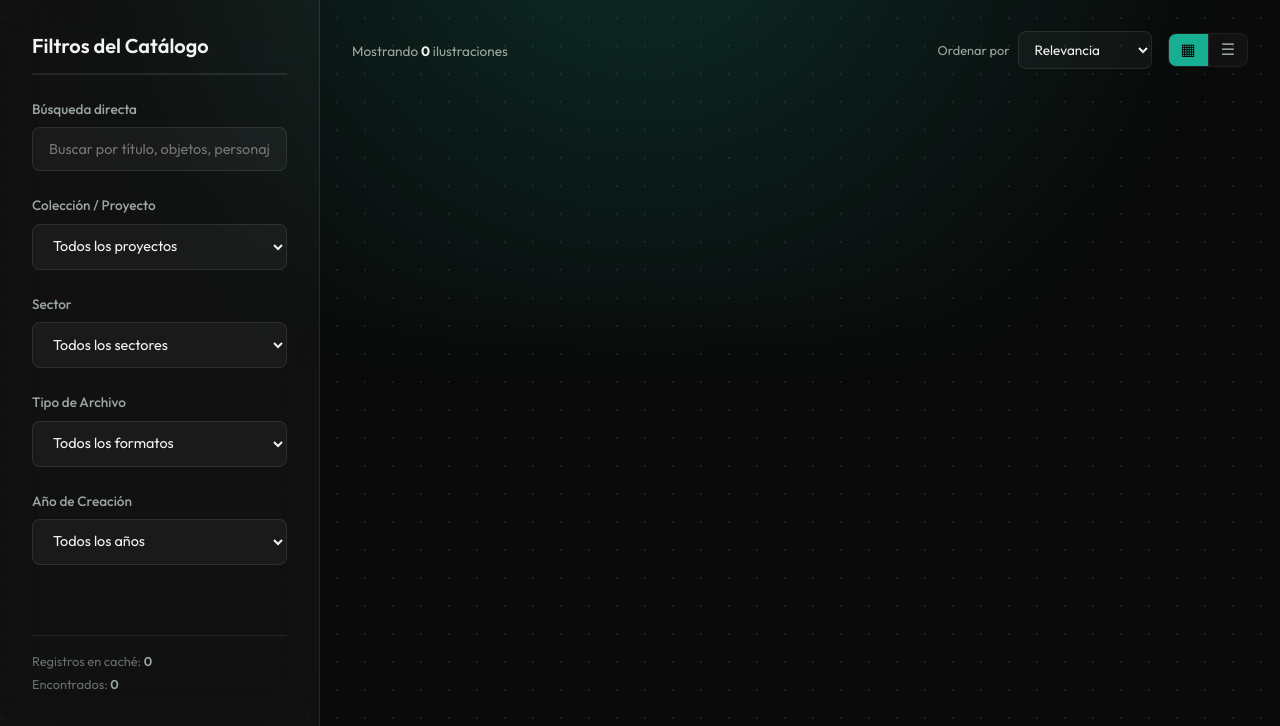
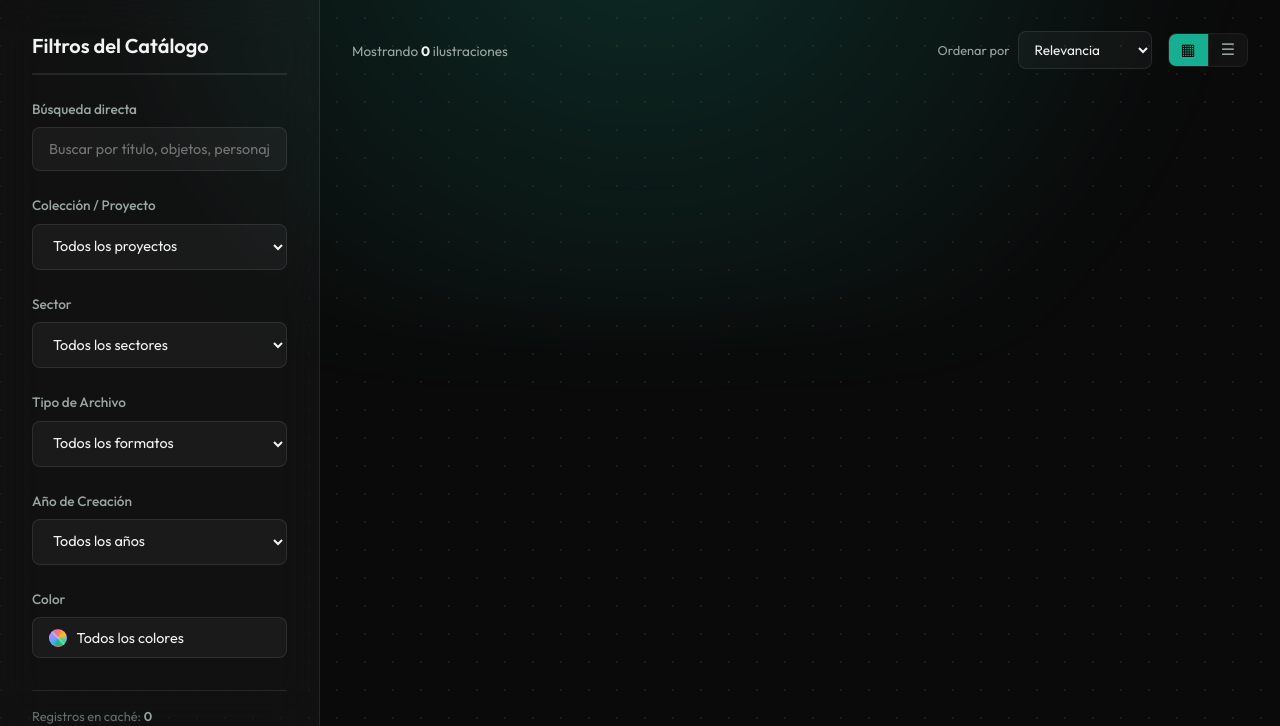
Before and after one commit to omargchibi/portal-ilustraciones, a Flask app: page / in a window 1280 px wide. Shown: the part 375-1101 px from the top of the page. Run offline with Flask 3, Linux system fonts and the light colour scheme; the visitor is signed in with stand-in values (Sample User, id 1); some libraries are stand-ins or nearby versions.

Commit message:
Agregar búsqueda por color usando la columna "Paleta de Color"
- Nuevo filtro "Color" en el sidebar con un selector visual completo
  (gradiente + tono + swatches + hex) usando Pickr vía CDN, sobre el
  mismo tema oscuro/vidrio del resto del sitio.
- static/script.js parsea los hex de item.paleta_color (tolerante a
  1, 3 o más colores por ítem) y filtra por distancia de color
  perceptual (fórmula "redmean"), sin tocar app.py ya que ese campo
  ya se leía del Sheet.
- Cuando el orden es "Relevancia" y hay un color activo, los
  resultados se ordenan por cercanía de color; el resto de los
  órdenes explícitos no se alteran.

Co-Authored-By: Claude Sonnet 5 <noreply@anthropic.com>

```diff
--- a/static/script.js
+++ b/static/script.js
@@ -6,6 +6,12 @@ const itemsPorPagina = 40;
 let debounceTimer;
 let vistaActual = 'grid'; // 'grid' | 'list'
 let ordenActual = 'relevancia';
+let colorSeleccionado = null; // hex normalizado (#rrggbb) o null
+
+// Distancia máxima (fórmula "redmean") para considerar que un color de la paleta
+// de un ítem coincide con el color buscado. Valor inicial estimado a ojo: ajustar
+// una vez probado contra los datos reales del Sheet.
+const UMBRAL_DISTANCIA_COLOR = 100;
 
 // Lista fija de sectores disponibles para el filtro (no se derivan de los datos)
 const SECTORES_DISPONIBLES = [
@@ -66,6 +72,10 @@ const projectFilter = document.getElementById('project-filter');
 const sectorFilter = document.getElementById('sector-filter');
 const extensionFilter = document.getElementById('extension-filter');
 const yearFilter = document.getElementById('year-filter');
+const colorFilterTrigger = document.getElementById('color-filter-trigger');
+const colorFilterSwatch = document.getElementById('color-filter-swatch');
+const colorFilterLabel = document.getElementById('color-filter-label');
+const colorFilterClear = document.getElementById('color-filter-clear');
 const syncBtn = document.getElementById('sync-btn');
 
 // Modal
@@ -265,10 +275,59 @@ function parsearFechaCreacion(fechaStr) {
     return isNaN(fecha.getTime()) ? null : fecha;
 }
 
+// --- BÚSQUEDA POR COLOR ---
+
+// El campo "paleta_color" trae colores hex separados por coma o punto y coma
+// (ej. "#3A5F2B, #8B4513, #D4A857"). Se descarta cualquier token que no sea un
+// hex válido, ya que el formato de la columna todavía no está 100% estandarizado.
+function parsearPaletaColor(paletaStr) {
+    if (!paletaStr) return [];
+    return paletaStr
+        .split(/[,;]/)
+        .map(token => token.trim())
+        .filter(token => /^#?[0-9a-f]{6}$/i.test(token))
+        .map(token => '#' + token.replace('#', '').toLowerCase());
+}
+
+function hexARgb(hex) {
+    const valor = hex.replace('#', '');
+    return {
+        r: parseInt(valor.substring(0, 2), 16),
+        g: parseInt(valor.substring(2, 4), 16),
+        b: parseInt(valor.substring(4, 6), 16),
+    };
+}
+
+// Distancia perceptual "redmean" entre dos colores hex (fórmula usada por ImageMagick).
+// Cuanto menor el valor, más parecidos son los colores.
+function distanciaColor(hexA, hexB) {
+    const a = hexARgb(hexA);
+    const b = hexARgb(hexB);
+    const rMedio = (a.r + b.r) / 2;
+    const dR = a.r - b.r;
+    const dG = a.g - b.g;
+    const dB = a.b - b.b;
+    return Math.sqrt((2 + rMedio / 256) * dR * dR + 4 * dG * dG + (2 + (255 - rMedio) / 256) * dB * dB);
+}
+
+// Menor distancia entre el color buscado y cualquiera de los colores de la paleta del ítem.
+function distanciaMinimaColor(item, hexSeleccionado) {
+    const colores = parsearPaletaColor(item.paleta_color);
+    if (colores.length === 0) return Infinity;
+    return Math.min(...colores.map(c => distanciaColor(c, hexSeleccionado)));
+}
+
 // --- ORDENAMIENTO ---
 
 function ordenarIlustraciones(lista) {
-    if (ordenActual === 'relevancia') return lista;
+    if (ordenActual === 'relevancia') {
+        // Sin un orden explícito, si hay un color buscado se muestran primero
+        // las coincidencias más parecidas.
+        if (colorSeleccionado) {
+            return [...lista].sort((a, b) => distanciaMinimaColor(a, colorSeleccionado) - distanciaMinimaColor(b, colorSeleccionado));
+        }
+        return lista;
+    }
 
     const copia = [...lista];
 
@@ -336,6 +395,10 @@ function aplicarFiltros() {
             const fechaParseada = parsearFechaCreacion(item.fecha);
             if (!fechaParseada || String(fechaParseada.getFullYear()) !== anio) return false;
         }
+
+        // 6. Filtro de Color (coincide si algún color de la paleta del ítem está
+        // suficientemente cerca del color seleccionado)
+        if (colorSeleccionado && distanciaMinimaColor(item, colorSeleccionado) > UMBRAL_DISTANCIA_COLOR) return false;
 
         return true;
     });
@@ -594,6 +657,67 @@ function aplicarVista(modo) {
     viewListBtn.setAttribute('aria-pressed', String(esLista));
 }
 
+// --- SELECTOR DE COLOR (Pickr) ---
+
+let pickrColor = null;
+
+function actualizarTriggerColor() {
+    if (colorSeleccionado) {
+        colorFilterSwatch.style.background = colorSeleccionado;
+        colorFilterLabel.textContent = colorSeleccionado;
+        colorFilterClear.hidden = false;
+    } else {
+        colorFilterSwatch.style.background = '';
+        colorFilterLabel.textContent = 'Todos los colores';
+        colorFilterClear.hidden = true;
+    }
+}
+
+function inicializarColorPicker() {
+    pickrColor = Pickr.create({
+        el: '#color-picker-anchor',
+        theme: 'classic',
+        default: '#18ae91',
+        swatches: [
+            '#F87171', '#FB923C', '#FBBF24', '#FACC15', '#A3E635',
+            '#34D399', '#18AE91', '#22D3EE', '#60A5FA', '#818CF8',
+            '#A78BFA', '#E879F9', '#F472B6', '#FFFFFF', '#111111'
+        ],
+        components: {
+            preview: true,
+            opacity: false,
+            hue: true,
+            interaction: {
+                hex: true,
+                input: true,
+                save: true,
+                clear: true,
+            },
+        },
+    });
+
+    pickrColor.on('save', (color) => {
+        colorSeleccionado = color.toHEXA().toString().toLowerCase();
+        actualizarTriggerColor();
+        aplicarFiltros();
+        pickrColor.hide();
+    });
+
+    pickrColor.on('clear', () => {
+        colorSeleccionado = null;
+        actualizarTriggerColor();
+        aplicarFiltros();
+    });
+
+    colorFilterTrigger.addEventListener('click', () => pickrColor.show());
+    colorFilterClear.addEventListener('click', (e) => {
+        e.stopPropagation();
+        colorSeleccionado = null;
+        actualizarTriggerColor();
+        aplicarFiltros();
+    });
+}
+
 // --- EVENTOS Y ESCUCHAS ---
 
 searchInput.addEventListener('input', () => {
@@ -651,6 +775,9 @@ syncBtn.addEventListener('click', async () => {
 // Restaurar preferencia de vista (grid/lista) guardada
 aplicarVista(localStorage.getItem('vistaGaleria') || 'grid');
 
+// Inicializar el selector de color (no depende de la carga de datos)
+inicializarColorPicker();
+
 // Observar los elementos estáticos con animación de aparición (hero, sidebar)
 document.addEventListener('DOMContentLoaded', () => {
     document.querySelectorAll('.reveal').forEach(el => revealObserver.observe(el));
--- a/static/style.css
+++ b/static/style.css
@@ -227,6 +227,107 @@ body::before {
     border-color: var(--accent-primary);
     background-color: rgba(255, 255, 255, 0.07);
     box-shadow: 0 0 0 3px rgba(var(--accent-primary-rgb), 0.15);
+}
+
+/* Filtro de Color */
+.color-filter-trigger {
+    width: 100%;
+    display: flex;
+    align-items: center;
+    gap: 0.6rem;
+    background-color: var(--glass-bg);
+    border: 1px solid var(--border-color);
+    border-radius: 8px;
+    padding: 0.65rem 1rem;
+    color: var(--text-primary);
+    font-family: var(--font-sans);
+    font-size: 0.9rem;
+    cursor: pointer;
+    outline: none;
+    transition: var(--transition-fast);
+}
+
+.color-filter-trigger:hover,
+.color-filter-trigger:focus {
+    border-color: var(--accent-primary);
+    background-color: rgba(255, 255, 255, 0.07);
+    box-shadow: 0 0 0 3px rgba(var(--accent-primary-rgb), 0.15);
+}
+
+.color-filter-swatch {
+    width: 18px;
+    height: 18px;
+    border-radius: 50%;
+    border: 1px solid var(--glass-border);
+    flex-shrink: 0;
+    background:
+        linear-gradient(45deg, transparent 46%, rgba(255, 255, 255, 0.25) 46%, rgba(255, 255, 255, 0.25) 54%, transparent 54%),
+        conic-gradient(#F87171, #FBBF24, #34D399, #18AE91, #60A5FA, #A78BFA, #F87171);
+}
+
+.color-filter-label {
+    flex: 1;
+    text-align: left;
+}
+
+.color-filter-clear {
+    font-size: 1.1rem;
+    line-height: 1;
+    color: var(--text-muted);
+    padding: 0 0.2rem;
+}
+
+.color-filter-clear:hover {
+    color: var(--text-primary);
+}
+
+#color-picker-anchor {
+    width: 0;
+    height: 0;
+}
+
+/* Pickr crea su propio botón circular junto al elemento ancla (como hermano, no
+   como hijo); se oculta porque el filtro usa su propio disparador
+   (#color-filter-trigger) para abrir el picker. */
+.pickr {
+    display: none !important;
+}
+
+/* Tema de Pickr adaptado al vidrio oscuro del sitio */
+.pcr-app {
+    background-color: var(--bg-sidebar) !important;
+    backdrop-filter: blur(30px);
+    -webkit-backdrop-filter: blur(30px);
+    border: 1px solid var(--glass-border);
+    border-radius: 12px;
+    box-shadow: var(--shadow-lg);
+    font-family: var(--font-sans);
+}
+
+.pcr-app .pcr-interaction input {
+    background-color: var(--glass-bg);
+    border: 1px solid var(--border-color);
+    color: var(--text-primary);
+    font-family: var(--font-sans);
+}
+
+.pcr-app .pcr-interaction input:focus {
+    border-color: var(--accent-primary);
+    box-shadow: 0 0 0 3px rgba(var(--accent-primary-rgb), 0.15);
+}
+
+.pcr-app .pcr-interaction .pcr-save {
+    background-color: var(--accent-primary) !important;
+    color: var(--overlay-dark);
+}
+
+.pcr-app .pcr-interaction .pcr-clear {
+    background-color: rgba(255, 255, 255, 0.08) !important;
+    color: var(--text-primary) !important;
+}
+
+.pcr-app .pcr-interaction .pcr-type.active {
+    background-color: var(--accent-primary) !important;
 }
 
 .sidebar-footer {
--- a/templates/index.html
+++ b/templates/index.html
@@ -7,6 +7,7 @@
     <link rel="preconnect" href="https://fonts.googleapis.com">
     <link rel="preconnect" href="https://fonts.gstatic.com" crossorigin>
     <link href="https://fonts.googleapis.com/css2?family=Outfit:wght@300;400;500;600;700&display=swap" rel="stylesheet">
+    <link rel="stylesheet" href="https://cdn.jsdelivr.net/npm/@simonwep/pickr/dist/themes/classic.min.css">
     <link rel="stylesheet" href="/static/style.css">
 </head>
 <body>
@@ -106,6 +107,16 @@
                 <select id="year-filter">
                     <option value="">Todos los años</option>
                 </select>
+            </div>
+
+            <div class="filter-group">
+                <label>Color</label>
+                <button type="button" id="color-filter-trigger" class="color-filter-trigger">
+                    <span id="color-filter-swatch" class="color-filter-swatch"></span>
+                    <span id="color-filter-label" class="color-filter-label">Todos los colores</span>
+                    <span id="color-filter-clear" class="color-filter-clear" title="Quitar filtro de color" hidden>&times;</span>
+                </button>
+                <div id="color-picker-anchor"></div>
             </div>
 
             <div class="sidebar-footer">
@@ -288,6 +299,7 @@
     </div>
 
     <!-- Scripts -->
+    <script src="https://cdn.jsdelivr.net/npm/@simonwep/pickr/dist/pickr.min.js"></script>
     <script src="/static/script.js"></script>
 </body>
 </html>
```
